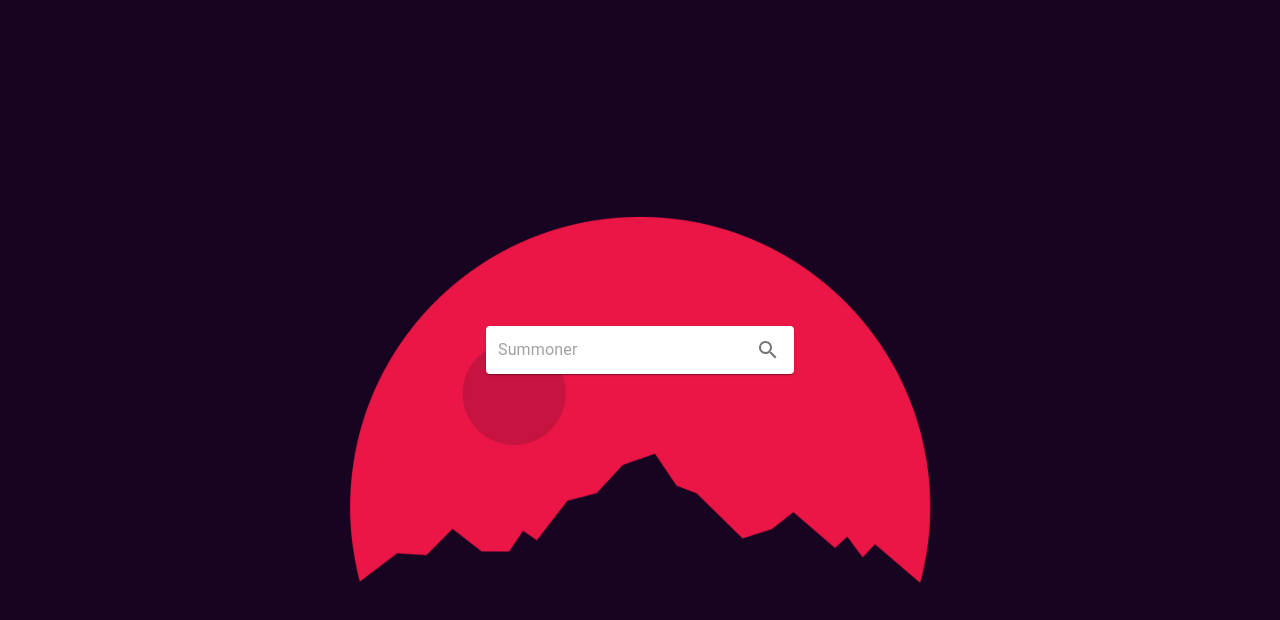
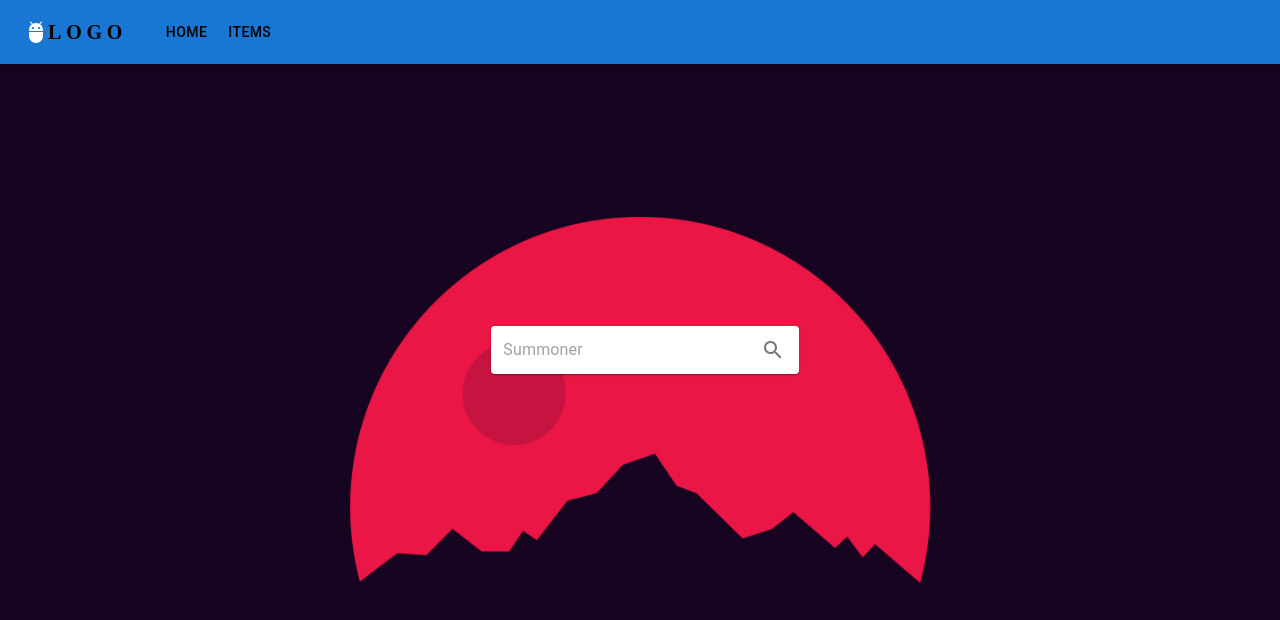
Before and after one commit to Yibarr/lolipop, a React (Create React App) app: page / in a window 1280 px wide. Shown: the top 620 px of the page. Built offline with nearby package versions, Linux system fonts and the light colour scheme.

Commit message:
Navegador

```diff
--- a/package.json
+++ b/package.json
@@ -16,6 +16,7 @@
     "@types/react-dom": "^18.0.6",
     "react": "^18.2.0",
     "react-dom": "^18.2.0",
+    "react-router-dom": "^6.4.3",
     "react-scripts": "^5.0.1",
     "typescript": "^4.8.4",
     "web-vitals": "^2.1.4"
--- a/src/Presentation/App.css
+++ b/src/Presentation/App.css
@@ -5,7 +5,7 @@
     height: 700px;
 }
 
-.froggy-1{
+.froggy-2{
     display: flex;
     justify-content: center;
     align-items: center;
--- a/src/Presentation/App.tsx
+++ b/src/Presentation/App.tsx
@@ -1,37 +1,106 @@
-import React from 'react';
-import Paper from '@mui/material/Paper';
-import InputBase from '@mui/material/InputBase';
-import Divider from '@mui/material/Divider';
-import IconButton from '@mui/material/IconButton';
-import MenuIcon from '@mui/icons-material/Menu';
-import SearchIcon from '@mui/icons-material/Search';
-import DirectionsIcon from '@mui/icons-material/Directions';
-import './App.css';
+import React from "react";
+import Paper from "@mui/material/Paper";
+import InputBase from "@mui/material/InputBase";
+import IconButton from "@mui/material/IconButton";
+import SearchIcon from "@mui/icons-material/Search";
+import AppBar from "@mui/material/AppBar";
+import Box from "@mui/material/Box";
+import Toolbar from "@mui/material/Toolbar";
+import Typography from "@mui/material/Typography";
+import Menu from "@mui/material/Menu";
+import Container from "@mui/material/Container";
+import Button from "@mui/material/Button";
+import MenuItem from "@mui/material/MenuItem";
+import AdbIcon from "@mui/icons-material/Adb";
+import "./App.css";
 
 const paperStyle = {
-  p: '2px 4px',
-  display: 'flex',
-  alignItems: 'center',
+  p: "2px 4px",
+  display: "flex",
+  alignItems: "center",
   width: 300,
   heigth: 300,
-  justifyContent: 'center',
-
+  justifyContent: "center",
 };
 
+const pages = ["Home", "Items"];
+
 function App() {
+  const [anchorElNav, setAnchorElNav] = React.useState<null | HTMLElement>(
+    null
+  );
+  const [anchorElUser, setAnchorElUser] = React.useState<null | HTMLElement>(
+    null
+  );
+  const handleOpenNavMenu = (event: React.MouseEvent<HTMLElement>) => {
+    setAnchorElNav(event.currentTarget);
+  };
+  const handleOpenUserMenu = (event: React.MouseEvent<HTMLElement>) => {
+    setAnchorElUser(event.currentTarget);
+  };
+  const handleCloseNavMenu = () => {
+    setAnchorElNav(null);
+  };
+  const handleCloseUserMenu = () => {
+    setAnchorElUser(null);
+  };
+
   return (
-    <div className='pond'>
-      <div className='froggy-1'>
-        <Paper
-          component='form'
-          sx={paperStyle}
-        >
+    <div className="pond">
+      <div className="froggy1">
+        <AppBar>
+          <Container maxWidth="xl">
+            <Toolbar disableGutters>
+              <AdbIcon />
+              <Typography
+                variant="h6"
+                noWrap
+                component="a"
+                href="/"
+                sx={{
+                  mr: 3,
+                  display: { xs: "none", md: "flex" },
+                  fontFamily: "-moz-initial",
+                  fontWeight: 700,
+                  letterSpacing: ".3rem",
+                  color: "black",
+                  textDecoration: "none",
+                }}
+              >
+                LOGO
+              </Typography>
+
+              <AdbIcon sx={{ display: { xs: "flex", md: "none" }, mr: 13 }} />
+
+              <Box sx={{ flexGrow: 1, display: { xs: "none", md: "flex" } }}>
+                {pages.map((page) => (
+                  <Button
+                    key={page}
+                    onClick={handleCloseNavMenu}
+                    sx={{
+                      color: "black",
+                      display: "-ms-grid",
+                      justifyContent: "flex-end",
+                    }}
+                  >
+                    {page}
+                  </Button>
+                ))}
+              </Box>
+            </Toolbar>
+          </Container>
+        </AppBar>
+        );
+      </div>
+
+      <div className="froggy-2">
+        <Paper component="form" sx={paperStyle}>
           <InputBase
             sx={{ ml: 1, flex: 1 }}
-            placeholder='Summoner'
-            inputProps={{ 'aria-label': 'search google maps' }}
+            placeholder="Summoner"
+            inputProps={{ "aria-label": "search google maps" }}
           />
-          <IconButton type='button' sx={{ p: '10px' }} aria-label='search'>
+          <IconButton type="button" sx={{ p: "10px" }} aria-label="search">
             <SearchIcon />
           </IconButton>
         </Paper>
```
Also changed, not shown: src/Presentation/navbar.tsx (added, +90 -0 lines), 1 other file (tests, documents, lock files or other folders).
